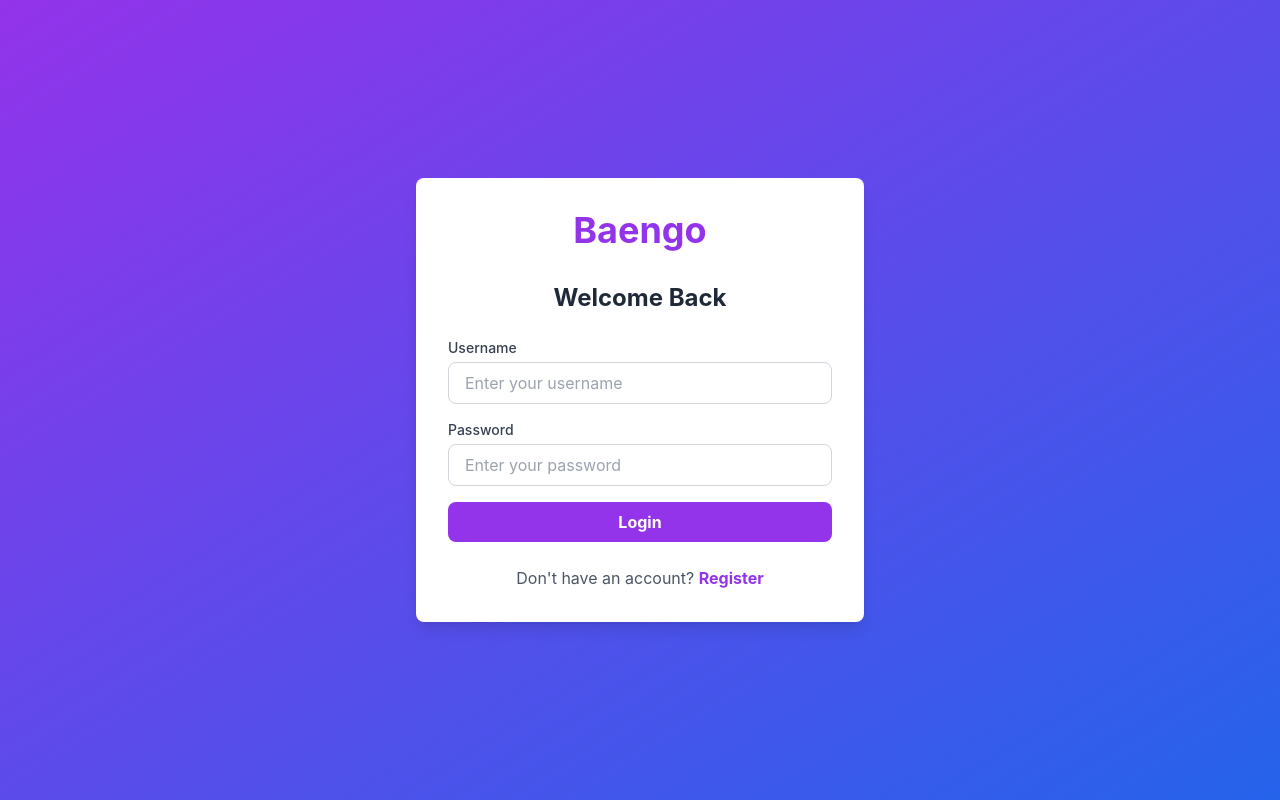
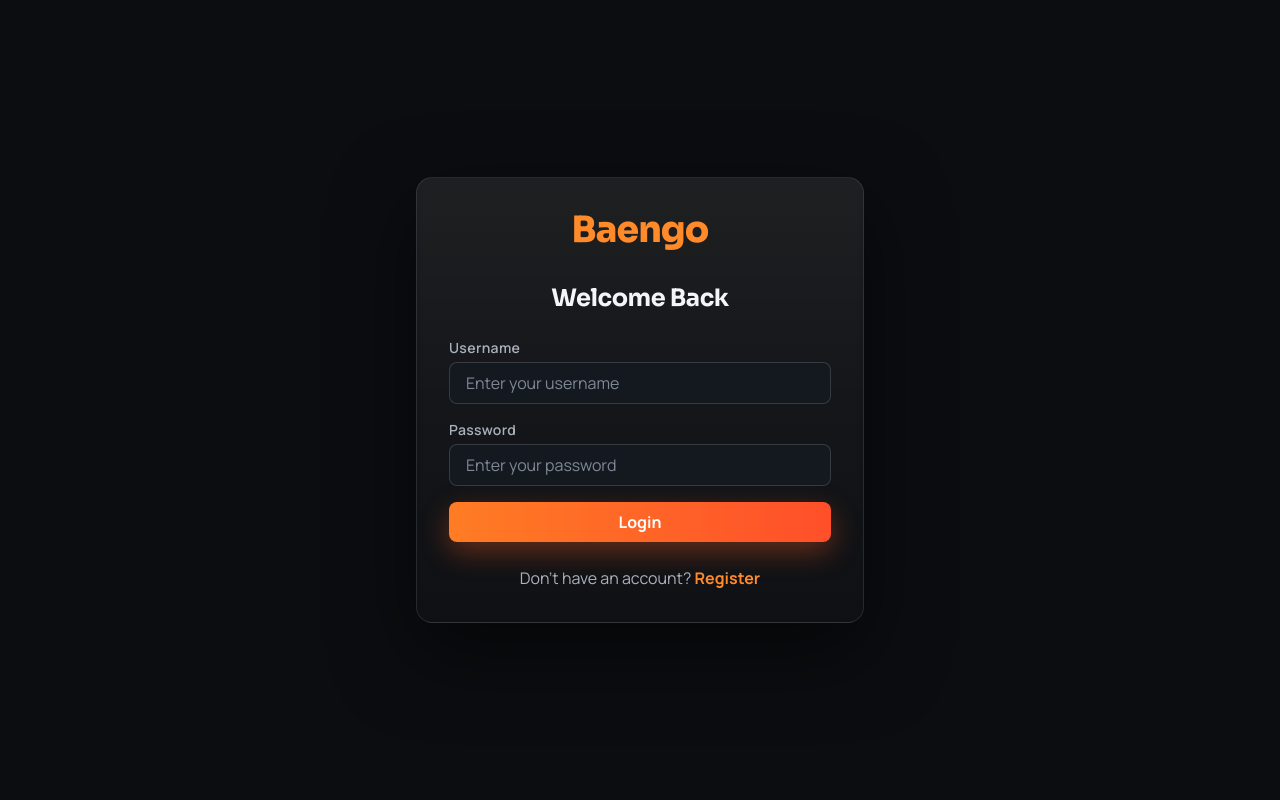
Before and after one commit to sepva/baengo, a React (Vite) app in the folder frontend/: page /login in a window 1280 px wide. Built offline with nearby package versions, Linux system fonts and the light colour scheme; no server answers.

Commit message:
front-end changes

```diff
--- a/frontend/src/App.tsx
+++ b/frontend/src/App.tsx
@@ -21,8 +21,10 @@ function App() {
 
   if (loading) {
     return (
-      <div className="flex items-center justify-center h-screen bg-gray-50">
-        <div className="text-lg text-gray-600">Loading Baengo...</div>
+      <div className="flex items-center justify-center h-screen bg-[#0b0d10]">
+        <div className="rounded-2xl border border-white/10 bg-white/[0.03] px-8 py-6 text-lg font-semibold tracking-wide text-[#ff8a2a] shadow-[0_18px_50px_rgba(0,0,0,0.35)]">
+          Loading Baengo...
+        </div>
       </div>
     );
   }
--- a/frontend/src/components/Header.tsx
+++ b/frontend/src/components/Header.tsx
@@ -18,28 +18,32 @@ export default function Header({ username }: HeaderProps) {
   };
 
   return (
-    <header className="bg-gradient-to-r from-purple-600 to-blue-600 text-white shadow-lg">
-      <div className="container mx-auto px-4 py-4 flex items-center justify-between">
+    <header className="sticky top-0 z-40 border-b border-white/10 bg-[#0a0c10]/85 text-white shadow-[0_12px_40px_rgba(0,0,0,0.35)] backdrop-blur-md">
+      <div className="container mx-auto flex items-center justify-between px-4 py-4">
         <div className="flex items-center gap-3">
-          <div className="text-3xl font-bold">🎲</div>
-          <h1 className="text-3xl font-bold">Baengo</h1>
+          <div className="grid h-9 w-9 place-items-center rounded-lg border border-[#ff8a2a]/45 bg-[#ff8a2a]/12 text-lg font-extrabold text-[#ff9a3f]">
+            B
+          </div>
+          <h1 className="text-3xl font-extrabold tracking-tight text-[#f3f6fb]">
+            Baengo
+          </h1>
         </div>
 
         {username && (
           <div className="relative">
             <button
               onClick={() => setShowMenu(!showMenu)}
-              className="flex items-center gap-2 px-4 py-2 rounded-lg bg-white bg-opacity-20 hover:bg-opacity-30 transition"
+              className="flex items-center gap-2 rounded-lg border border-white/15 bg-white/[0.05] px-4 py-2 transition hover:border-[#ff8a2a]/55 hover:bg-[#ff8a2a]/10"
             >
-              <span>{username}</span>
-              <span className="text-lg">▼</span>
+              <span className="font-medium text-[#dde4ee]">{username}</span>
+              <span className="text-lg text-[#ff9a3f]">▼</span>
             </button>
 
             {showMenu && (
-              <div className="absolute right-0 mt-2 w-48 bg-white text-gray-800 rounded-lg shadow-xl z-50">
+              <div className="absolute right-0 z-50 mt-2 w-48 rounded-lg border border-white/15 bg-[#12161d] text-[#dbe2ec] shadow-2xl">
                 <button
                   onClick={handleLogout}
-                  className="w-full text-left px-4 py-2 hover:bg-gray-100 rounded-lg transition"
+                  className="w-full rounded-lg px-4 py-2 text-left font-medium transition hover:bg-[#ff5722]/15 hover:text-[#ffb27c]"
                 >
                   Logout
                 </button>
--- a/frontend/src/index.css
+++ b/frontend/src/index.css
@@ -1,3 +1,5 @@
+@import url('https://fonts.googleapis.com/css2?family=Manrope:wght@400;500;600;700;800&family=Sora:wght@500;600;700;800&display=swap');
+
 @tailwind base;
 @tailwind components;
 @tailwind utilities;
@@ -10,14 +12,39 @@
 
 html, body {
   height: 100%;
-  background-color: #f5f5f5;
-  font-family: -apple-system, BlinkMacSystemFont, 'Segoe UI', 'Roboto', 'Oxygen',
-    'Ubuntu', 'Cantarell', 'Fira Sans', 'Droid Sans', 'Helvetica Neue',
-    sans-serif;
+  background-color: #0b0d10;
+  font-family: 'Manrope', 'Segoe UI', sans-serif;
+  color: #e8edf2;
   -webkit-font-smoothing: antialiased;
   -moz-osx-font-smoothing: grayscale;
 }
 
 #root {
   height: 100%;
+  isolation: isolate;
 }
+
+body::before {
+  content: "";
+  position: fixed;
+  inset: 0;
+  pointer-events: none;
+  z-index: -1;
+  background:
+    radial-gradient(circle at 20% 10%, rgba(255, 120, 24, 0.18), transparent 35%),
+    radial-gradient(circle at 84% 78%, rgba(255, 78, 35, 0.12), transparent 40%),
+    linear-gradient(180deg, #131821 0%, #0b0d10 42%, #07080a 100%);
+}
+
+h1,
+h2,
+h3,
+h4 {
+  font-family: 'Sora', 'Manrope', sans-serif;
+  letter-spacing: -0.02em;
+}
+
+::selection {
+  background: rgba(255, 109, 37, 0.3);
+  color: #ffffff;
+}
--- a/frontend/src/pages/DashboardPage.tsx
+++ b/frontend/src/pages/DashboardPage.tsx
@@ -18,7 +18,7 @@ export default function DashboardPage() {
   };
 
   return (
-    <div className="min-h-screen bg-gray-50">
+    <div className="min-h-screen bg-transparent text-[#e8edf2]">
       <Header username={username} />
 
       <main className="container mx-auto px-4 py-8">
@@ -40,15 +40,23 @@ export default function DashboardPage() {
             />
 
             {/* Quick Stats */}
-            <div className="bg-blue-50 rounded-lg shadow-lg p-6">
-              <h3 className="text-lg font-bold text-gray-800 mb-4">
+            <div className="rounded-xl border border-white/10 bg-white/[0.03] p-6 shadow-[0_18px_40px_rgba(0,0,0,0.35)]">
+              <h3 className="mb-4 text-lg font-bold text-[#f4f7fb]">
                 How to Play
               </h3>
-              <ul className="text-sm text-gray-700 space-y-2">
-                <li>✓ Click items as you spot them in the office</li>
-                <li>✓ Complete a row or column = 10 points</li>
-                <li>✓ Complete the full card = 100 points + Baengo!</li>
-                <li>✓ Grid resets daily at midnight (Brussels time)</li>
+              <ul className="space-y-2 text-sm text-[#b8c0ca]">
+                <li className="leading-relaxed">
+                  ✓ Click items as you spot them in the office
+                </li>
+                <li className="leading-relaxed">
+                  ✓ Complete a row or column = 10 points
+                </li>
+                <li className="leading-relaxed">
+                  ✓ Complete the full card = 100 points + Baengo!
+                </li>
+                <li className="leading-relaxed">
+                  ✓ Grid resets daily at midnight (Brussels time)
+                </li>
               </ul>
             </div>
           </div>
--- a/frontend/src/pages/LoginPage.tsx
+++ b/frontend/src/pages/LoginPage.tsx
@@ -36,45 +36,45 @@ export default function LoginPage({ onLoginSuccess }: LoginPageProps) {
   };
 
   return (
-    <div className="min-h-screen flex items-center justify-center bg-gradient-to-br from-purple-600 to-blue-600">
-      <div className="bg-white rounded-lg shadow-lg p-8 w-full max-w-md">
-        <h1 className="text-4xl font-bold text-center mb-8 text-purple-600">
+    <div className="min-h-screen flex items-center justify-center bg-[#0b0d10] px-4">
+      <div className="w-full max-w-md rounded-2xl border border-white/10 bg-gradient-to-b from-white/[0.08] via-white/[0.04] to-white/[0.02] p-8 shadow-[0_28px_80px_rgba(0,0,0,0.55)] backdrop-blur-sm">
+        <h1 className="mb-8 text-center text-4xl font-extrabold tracking-tight text-[#ff8a2a]">
           Baengo
         </h1>
-        <h2 className="text-2xl font-bold text-center mb-6 text-gray-800">
+        <h2 className="mb-6 text-center text-2xl font-bold text-[#f3f5f8]">
           {isLogin ? "Welcome Back" : "Join the Game"}
         </h2>
 
         {error && (
-          <div className="bg-red-100 text-red-700 p-3 rounded mb-4">
+          <div className="mb-4 rounded-lg border border-red-400/35 bg-red-500/10 p-3 text-red-200">
             {error}
           </div>
         )}
 
         <form onSubmit={handleSubmit} className="space-y-4">
           <div>
-            <label className="block text-sm font-medium text-gray-700 mb-1">
+            <label className="mb-1 block text-sm font-semibold tracking-wide text-[#a9b1bc]">
               Username
             </label>
             <input
               type="text"
               value={username}
               onChange={(e) => setUsername(e.target.value)}
-              className="w-full px-4 py-2 border border-gray-300 rounded-lg focus:outline-none focus:ring-2 focus:ring-purple-500"
+              className="w-full rounded-lg border border-white/15 bg-[#141920] px-4 py-2 text-[#eef2f7] placeholder:text-[#7f8894] focus:border-[#ff8a2a] focus:outline-none focus:ring-2 focus:ring-[#ff8a2a]/35"
               placeholder="Enter your username"
               required
             />
           </div>
 
           <div>
-            <label className="block text-sm font-medium text-gray-700 mb-1">
+            <label className="mb-1 block text-sm font-semibold tracking-wide text-[#a9b1bc]">
               Password
             </label>
             <input
               type="password"
               value={password}
               onChange={(e) => setPassword(e.target.value)}
-              className="w-full px-4 py-2 border border-gray-300 rounded-lg focus:outline-none focus:ring-2 focus:ring-purple-500"
+              className="w-full rounded-lg border border-white/15 bg-[#141920] px-4 py-2 text-[#eef2f7] placeholder:text-[#7f8894] focus:border-[#ff8a2a] focus:outline-none focus:ring-2 focus:ring-[#ff8a2a]/35"
               placeholder="Enter your password"
               required
             />
@@ -83,18 +83,18 @@ export default function LoginPage({ onLoginSuccess }: LoginPageProps) {
           <button
             type="submit"
             disabled={loading}
-            className="w-full bg-purple-600 hover:bg-purple-700 text-white font-bold py-2 px-4 rounded-lg transition disabled:opacity-50"
+            className="w-full rounded-lg bg-gradient-to-r from-[#ff7c24] to-[#ff4f2a] px-4 py-2 font-bold text-white shadow-[0_10px_28px_rgba(255,92,31,0.35)] transition hover:brightness-110 disabled:opacity-50"
           >
             {loading ? "Loading..." : isLogin ? "Login" : "Register"}
           </button>
         </form>
 
         <div className="mt-6 text-center">
-          <p className="text-gray-600">
+          <p className="text-[#aab1bd]">
             {isLogin ? "Don't have an account? " : "Already have an account? "}
             <button
               onClick={() => setIsLogin(!isLogin)}
-              className="text-purple-600 font-bold hover:text-purple-700"
+              className="font-bold text-[#ff8a2a] hover:text-[#ff9f4d]"
             >
               {isLogin ? "Register" : "Login"}
             </button>
```
Also changed, not shown: frontend/src/components/BingoGrid.tsx (+10 -10 lines), frontend/src/components/Leaderboard.tsx (+19 -19 lines), frontend/src/components/ScoreBoard.tsx (+13 -13 lines).
